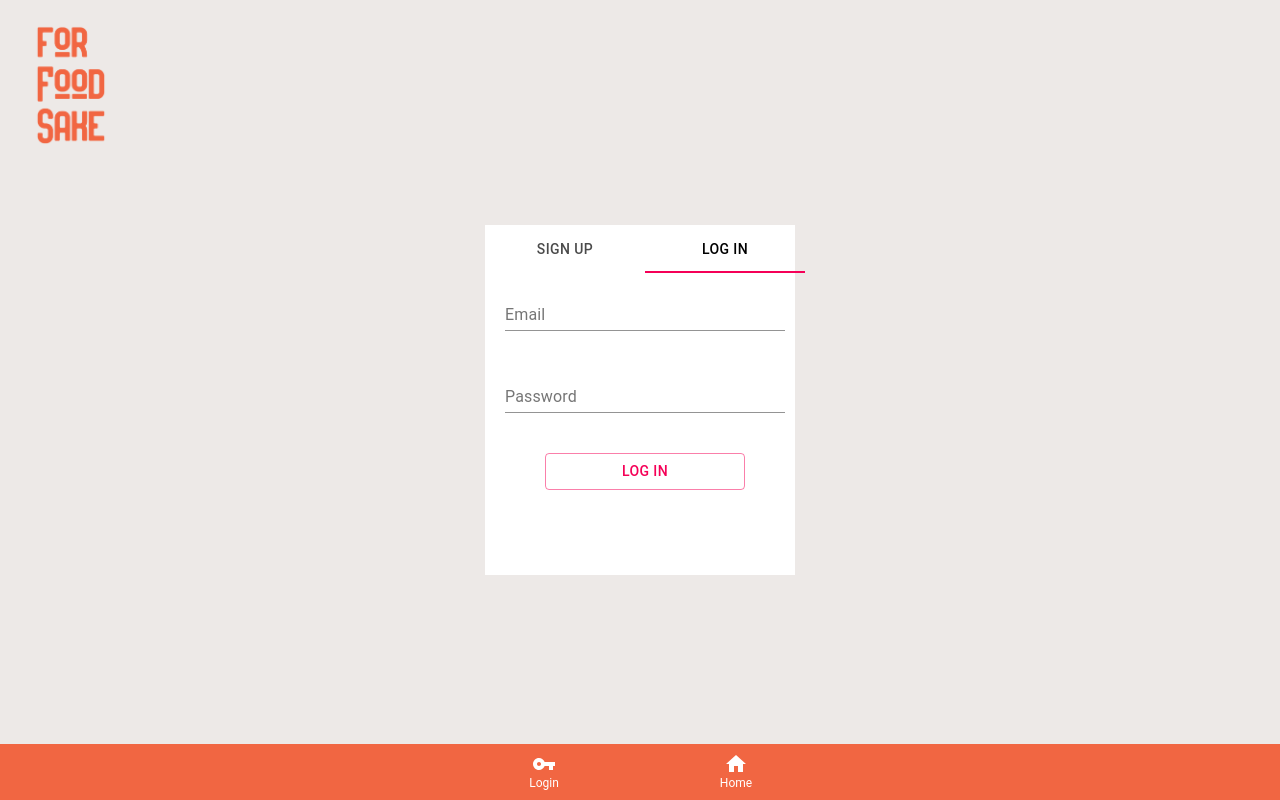
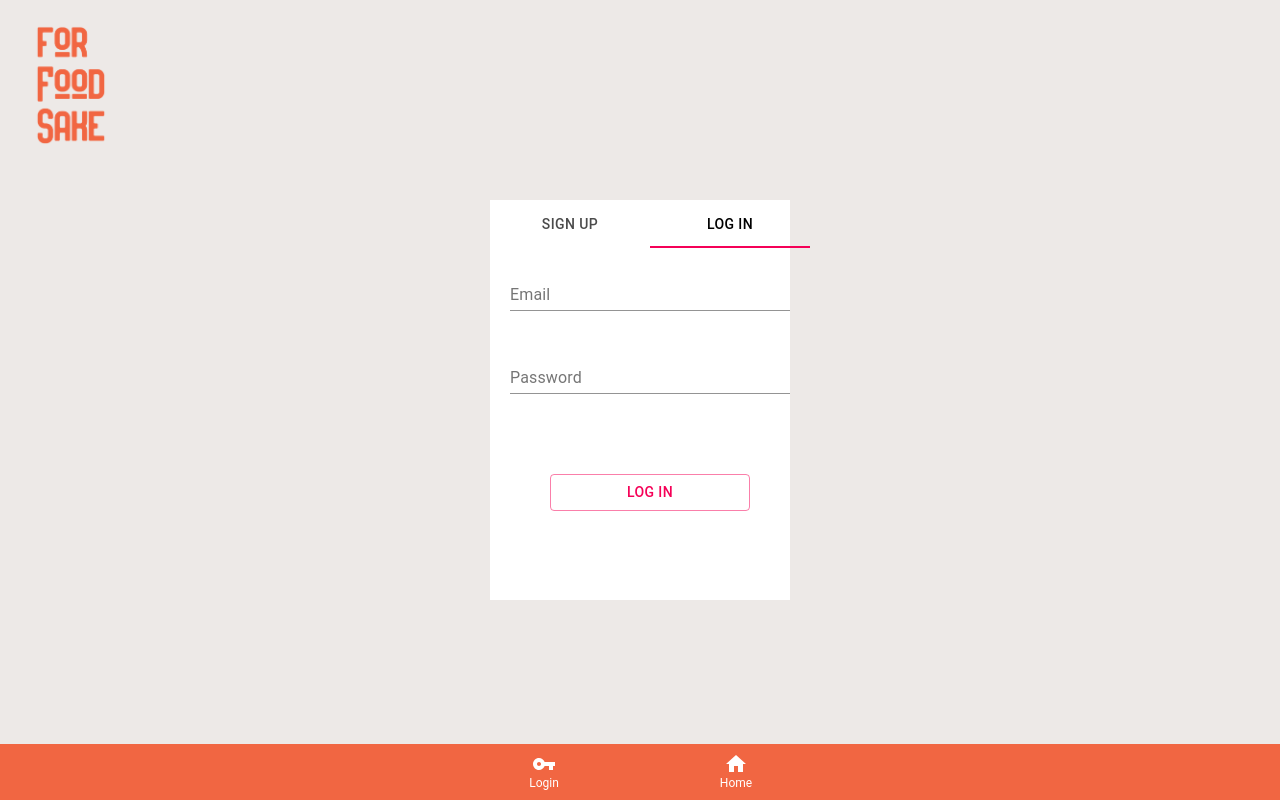
Before and after one commit to rixiobarrios/forfoodsake-frontend, a React (Create React App) app: page /forfoodsake-frontend/login in a window 1280 px wide. Built offline with nearby package versions, Linux system fonts and the light colour scheme.

Commit message:
updated map component

```diff
--- a/src/components/AccountForm.js
+++ b/src/components/AccountForm.js
@@ -30,8 +30,8 @@ const useStyles = makeStyles(theme => ({
         left: 35
     },
     form: {
-        minHeight: 350,
-        width: 310,
+        minHeight: 400,
+        width: 300,
         background: '#fff'
     },
     tabIndicator: {},
--- a/src/components/LoginForm.js
+++ b/src/components/LoginForm.js
@@ -25,11 +25,13 @@ const useStyles = makeStyles(theme => ({
     tabIndicator: {},
     formContent: {
         maxWidth: '100%',
+        padding: '15px 20px',
+        minHeight: 160,
         display: 'flex',
-        flexDirection: 'column',
-        justifyContent: 'space-between',
-        padding: '10px 20px',
-        height: 130
+        flexDirection: 'column'
+    },
+    inputField: {
+        marginBottom: 35
     },
     tabs: {
         indicatorColor: 'blue',
@@ -63,6 +65,7 @@ const LoginForm = ({
                 <FormControl error={!validEmail}>
                     <InputLabel htmlFor="email">Email</InputLabel>
                     <Input
+                        className={classes.inputField}
                         value={emailString}
                         onChange={e => setEmailString(e.target.value)}
                         id="email"
@@ -76,6 +79,7 @@ const LoginForm = ({
                 <FormControl error={!validPassword}>
                     <InputLabel htmlFor="password">Password</InputLabel>
                     <Input
+                        className={classes.inputField}
                         value={passwordString}
                         onChange={e => setPasswordString(e.target.value)}
                         type="password"
--- a/src/components/Map.js
+++ b/src/components/Map.js
@@ -1,14 +1,21 @@
 import React from 'react';
+import { makeStyles, useTheme } from '@material-ui/core/styles';
+
+const useStyles = makeStyles(() => ({
+    map: {
+        width: '100%',
+        height: 150,
+        border: 0
+    }
+}));
 
 const Map = ({ user }) => {
+    const classes = useStyles();
     return (
-        <>
         <iframe
             title="map"
-                width="450"
-                height="250"
+            className={classes.map}
             frameborder="0"
-                style={{ border: 0 }}
             src={`https://www.google.com/maps/embed/v1/place?key=${
                 process.env.REACT_APP_GMAPS_KEY
             }&q=${encodeURIComponent(
@@ -19,7 +26,6 @@ const Map = ({ user }) => {
             )}`}
             allowfullscreen
         ></iframe>
-        </>
     );
 };
 
--- a/src/components/SignupForm.js
+++ b/src/components/SignupForm.js
@@ -31,14 +31,15 @@ const useStyles = makeStyles(theme => ({
         width: 310,
         background: '#fff'
     },
-    tabIndicator: {},
+    inputField: {
+        marginBottom: 20
+    },
     formContent: {
         maxWidth: '100%',
+        padding: '15px 20px',
+        minHeight: 140,
         display: 'flex',
-        flexDirection: 'column',
-        justifyContent: 'space-between',
-        padding: '10px 20px',
-        minHeight: 140
+        flexDirection: 'column'
     },
     tabs: {
         indicatorColor: 'blue',
@@ -65,6 +66,7 @@ const SignupForm = props => {
                     <FormControl error={!props.validEmail}>
                         <InputLabel htmlFor="email">Email</InputLabel>
                         <Input
+                            className={classes.inputField}
                             value={props.emailString}
                             onChange={e => props.setEmailString(e.target.value)}
                             id="email"
@@ -78,6 +80,7 @@ const SignupForm = props => {
                     <FormControl error={!props.validPassword}>
                         <InputLabel htmlFor="password">Password</InputLabel>
                         <Input
+                            className={classes.inputField}
                             value={props.passwordString}
                             onChange={e =>
                                 props.setPasswordString(e.target.value)
@@ -96,6 +99,7 @@ const SignupForm = props => {
                             Confirm password
                         </InputLabel>
                         <Input
+                            className={classes.inputField}
                             value={props.confirmPasswordString}
                             onChange={e =>
                                 props.setConfirmPasswordString(e.target.value)
@@ -129,6 +133,7 @@ const SignupForm = props => {
                     <FormControl>
                         <InputLabel htmlFor="name">Name</InputLabel>
                         <Input
+                            className={classes.inputField}
                             error={!props.validName}
                             value={props.nameString}
                             onChange={e => props.setNameString(e.target.value)}
@@ -140,6 +145,7 @@ const SignupForm = props => {
                     <FormControl>
                         <InputLabel htmlFor="phone">Phone Number</InputLabel>
                         <Input
+                            className={classes.inputField}
                             value={props.phoneString}
                             onChange={e => props.setPhoneString(e.target.value)}
                             type="number"
@@ -149,6 +155,7 @@ const SignupForm = props => {
                     <FormControl error={!props.validType}>
                         <InputLabel htmlFor="type">Type</InputLabel>
                         <Select
+                            className={classes.selectField}
                             value={props.typeString}
                             onChange={e => props.setTypeString(e.target.value)}
                             id="type"
@@ -178,6 +185,7 @@ const SignupForm = props => {
                     <FormControl>
                         <InputLabel htmlFor="street">Street</InputLabel>
                         <Input
+                            className={classes.inputField}
                             value={props.streetString}
                             onChange={e =>
                                 props.setStreetString(e.target.value)
@@ -190,6 +198,7 @@ const SignupForm = props => {
                     <FormControl>
                         <InputLabel htmlFor="city">City</InputLabel>
                         <Input
+                            className={classes.inputField}
                             value={props.cityString}
                             onChange={e => props.setCityString(e.target.value)}
                             id="city"
@@ -208,6 +217,19 @@ const SignupForm = props => {
                                 <MenuItem value={state}>{state}</MenuItem>
                             ))}
                         </Select>
+                    </FormControl>
+                    <FormControl>
+                        <InputLabel htmlFor="zipCode">Zip Code</InputLabel>
+                        <Input
+                            className={classes.inputField}
+                            value={props.zipCodeString}
+                            onChange={e =>
+                                props.setZipCodeString(e.target.value)
+                            }
+                            id="zipCode"
+                            type="text"
+                            aria-describedby="my-helper-text"
+                        />
                     </FormControl>
                 </Box>
                 <FormControl>
@@ -231,6 +253,7 @@ const SignupForm = props => {
                             Description
                         </InputLabel>
                         <Input
+                            className={classes.inputField}
                             value={props.descriptionString}
                             onChange={e =>
                                 props.setDescriptionString(e.target.value)
--- a/src/components/VendorProfile.js
+++ b/src/components/VendorProfile.js
@@ -1,4 +1,5 @@
 import React, { useState, useEffect } from 'react';
+import Map from './Map';
 import { makeStyles } from '@material-ui/core/styles';
 import Button from '@material-ui/core/Button';
 import { Link } from 'react-router-dom';
@@ -43,14 +44,13 @@ const useStyles = makeStyles(() => ({
 const VendorProfile = ({ match, user, setUser }) => {
     const [vendor, setVendor] = useState();
 
-
     console.log('match', match);
     useEffect(() => {
         // fetch(`${process.env.REACT_APP_SERVER_URL}/vendors/${match.params.id}`)
         fetch(`http://localhost:5000/api/vendors/${match.params.id}`)
             .then(res => res.json())
             .then(data => {
-        setVendor(data)
+                setVendor(data);
             })
             .catch(err => console.error(err));
     }, [match.params.id]);
@@ -86,6 +86,7 @@ const VendorProfile = ({ match, user, setUser }) => {
                     <p>{vendor.phone}</p>
                 </Box>
                 <Box className={classes.description}>{vendor.description}</Box>
+                <Map user={vendor} />
                 {user && user.id === vendor.id ? (
                     <>
                         <Button
@@ -95,7 +96,11 @@ const VendorProfile = ({ match, user, setUser }) => {
                         >
                             Delete Account
                         </Button>
-            <Button variant="outlined" color="primary" onClick={editAccount}>
+                        <Button
+                            variant="outlined"
+                            color="primary"
+                            onClick={editAccount}
+                        >
                             Update Account
                         </Button>
                         <Link to="/newlisting">
@@ -107,7 +112,10 @@ const VendorProfile = ({ match, user, setUser }) => {
                 ) : null}
                 <Box>
                     {vendor.Listings.map(listing => (
-            <Box>{listing.name}{listing.price}</Box>
+                        <Box>
+                            {listing.name}
+                            {listing.price}
+                        </Box>
                     ))}
                 </Box>
             </Box>
```
Lines whose indentation alone changed are shown as unchanged.
